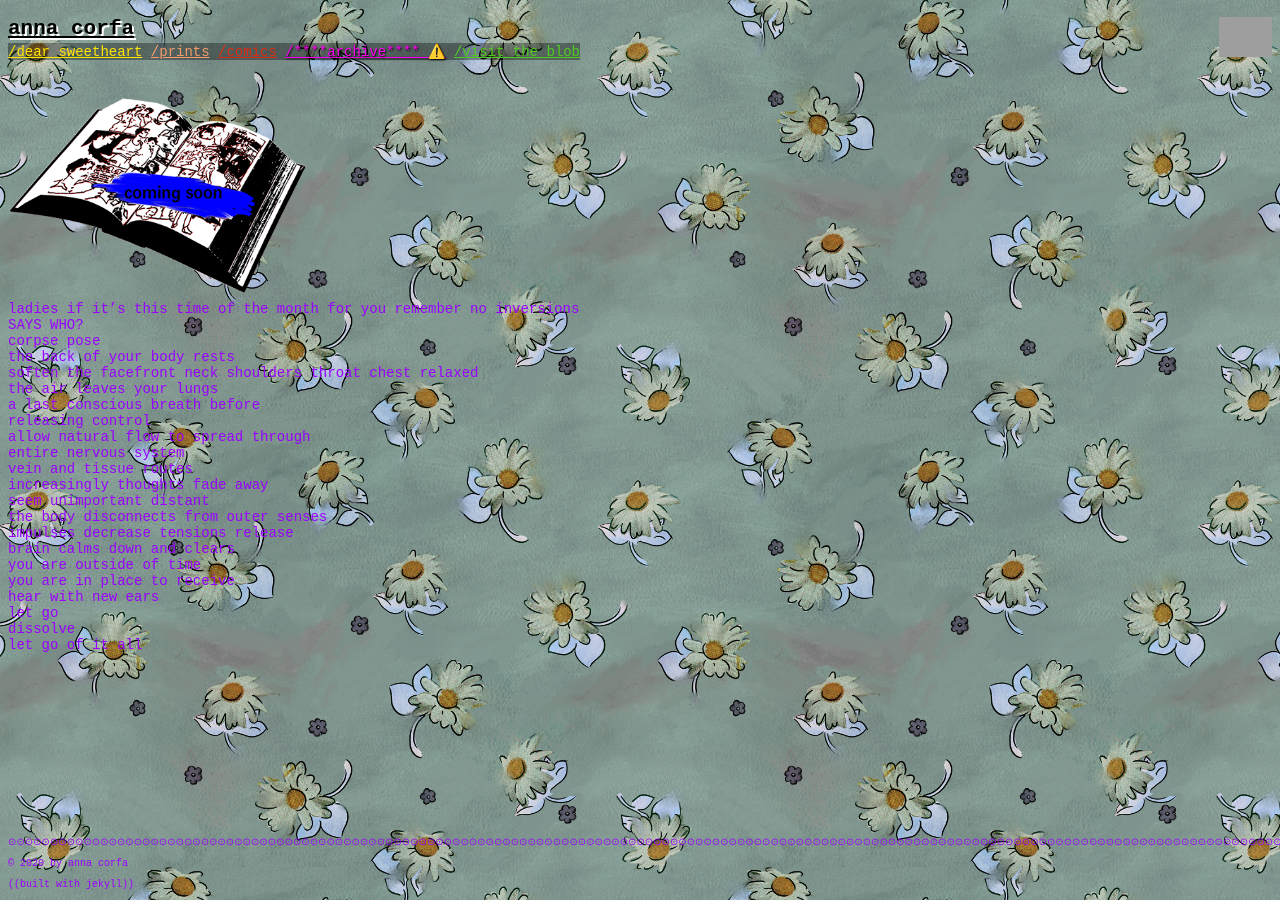
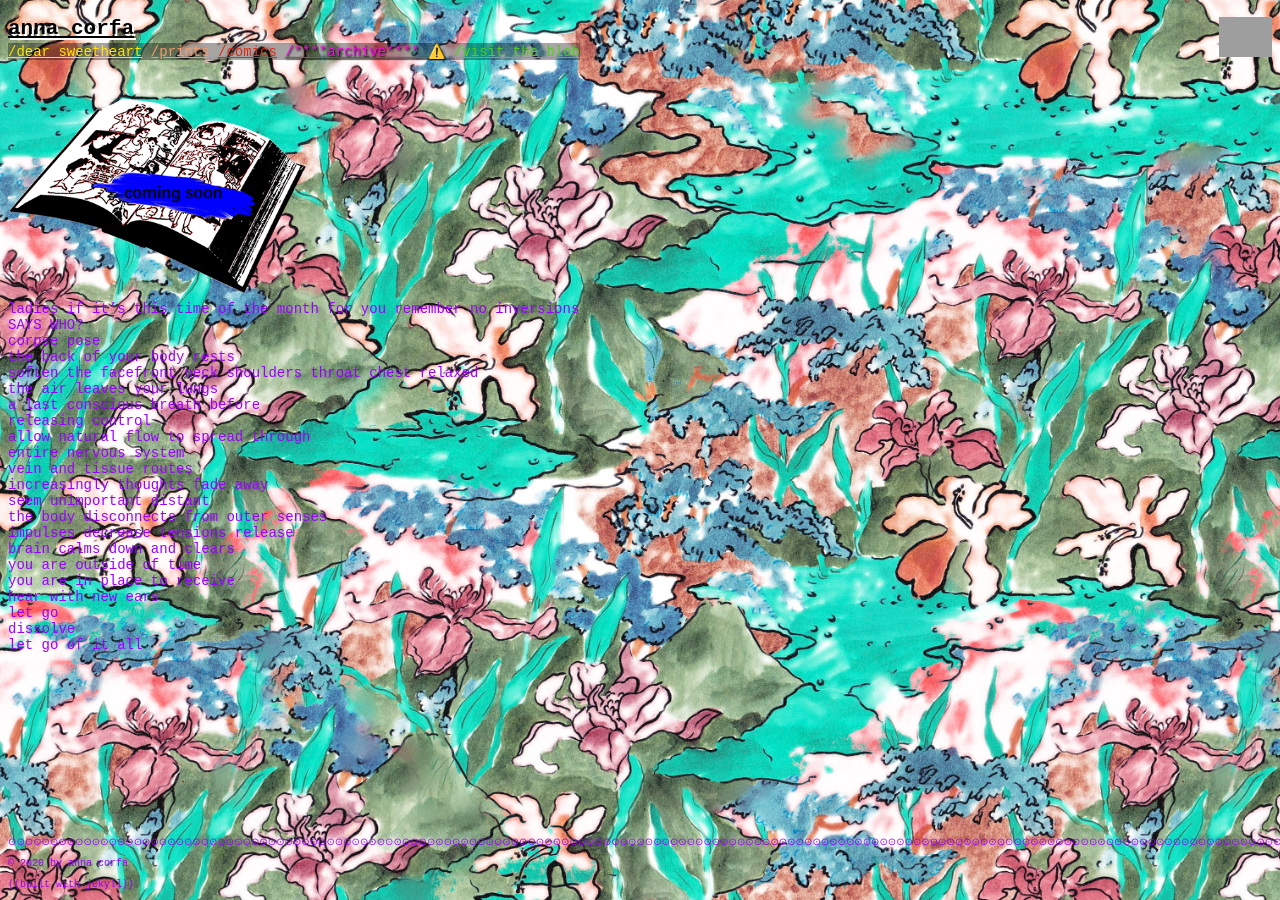
Before and after one commit to kaz-maz/anna-jekyll-site, a Jekyll site: the page built from pages/comics.html, in a window 1280 px wide. Built offline with Jekyll 4.4.1, drawn with Linux system fonts in a browser that asks for light colours; grey boxes are pictures that could not be loaded.

Commit message:
New wallpaper

```diff
--- a/_sass/main.scss
+++ b/_sass/main.scss
@@ -40,7 +40,7 @@ a:hover {
 }
 
 article a{
-  background-color: rgba(255, 255, 255, 0.535);
+  background-color: rgba(255, 255, 153, 0.616);
 }
 
 @media only screen and (max-width: 600px) { .nav li { display: list-item;} }
--- a/pages/comics.html
+++ b/pages/comics.html
@@ -3,6 +3,16 @@ layout: default
 title: comics
 permalink: /comics/
 ---
+<style>
+    body {
+  background-image: url("{{site.baseurl}}/assets/css/floral-print-wallpaper.jpg");
+  background-size: 1000px;
+  background-repeat: repeat;
+  background-position: center;
+  background-attachment: fixed;
+  height: max-content;
+    }
+</style>
 
 <img src="{{site.baseurl}}/assets/images/comic-book.png" alt="print" width="300" height="auto">
 <br>
```
Also changed, not shown: assets/css/floral-print-wallpaper.jpg (added).
